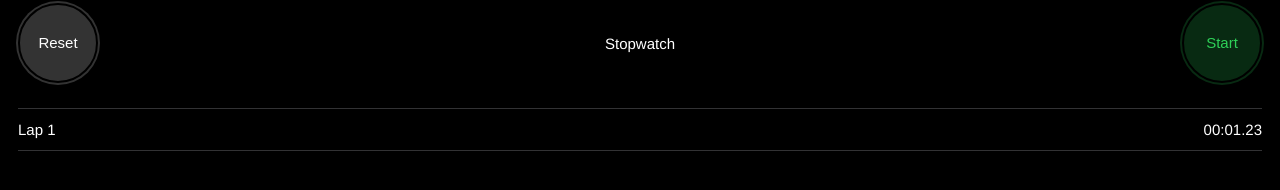
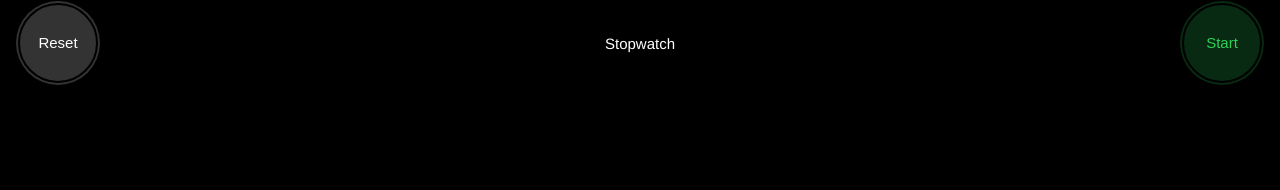
Before and after one commit to ivanip/vue-ios-timer-app, a Vue app: page / in a window 1280 px wide. Shown: the part 346-536 px from the top of the page. Built offline with nearby package versions, Linux system fonts and the light colour scheme.

Commit message:
completed lap logic

```diff
--- a/src/App.vue
+++ b/src/App.vue
@@ -13,9 +13,9 @@
       <span id="brand">Stopwatch</span>
     </div>
     <ul id="stopwatch-records">
-      <li>
-        <span>Lap 1</span>
-        <span>00:01.23</span>
+      <li v-for="(lap, index) in laps" :key="index">
+        <span>Lap {{ (index + 1) }}</span>
+        <span>{{ lap.display }}</span>
       </li>
     </ul>
   </div>
@@ -31,9 +31,12 @@ export default {
       startTime: null,
       stopTime: null,
       stoppedTimeOffset: 0,
+      stoppedTimeOffsetForLap: 0,
       currentTime: null,
       isStarted: false,
       isStopped: false,
+      laps: [],
+      lastLapTime: null,
     }
   },
   methods: {
@@ -41,6 +44,7 @@ export default {
 
       if (!this.isStarted) {
         this.startTime = Date.now()
+        this.lastLapTime = Date.now()
 
         this.timer = setInterval(() => {
           this.currentTime = Date.now()
@@ -56,6 +60,7 @@ export default {
         this.isStopped = true
       } else if (this.isStarted && this.isStopped) {
         this.stoppedTimeOffset += Date.now() - this.stopTime
+        this.stoppedTimeOffsetForLap += Date.now() - this.stopTime
 
         this.timer = setInterval(() => {
           this.currentTime = Date.now()
@@ -77,6 +82,22 @@ export default {
         this.currentTime = null
         this.isStarted = false
         this.isStopped = false
+
+        this.stoppedTimeOffsetForLap = 0
+        this.laps = []
+        this.lastLapTime = null
+
+      } else if (this.isStarted && !this.isStopped) {
+        let elapsedTime = this.currentTime - this.lastLapTime - this.stoppedTimeOffsetForLap
+        let lapTime = (elapsedTime / 1000).toFixed(2)
+
+        this.laps.push({
+          time: parseFloat(lapTime),
+          display: this.formatTime(lapTime)
+        })
+
+        this.lastLapTime = this.currentTime
+        this.stoppedTimeOffsetForLap = 0
       }
     },
     formatTime(seconds) {
```
